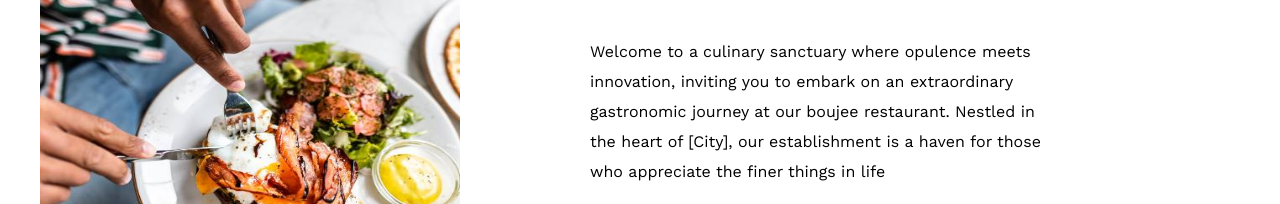
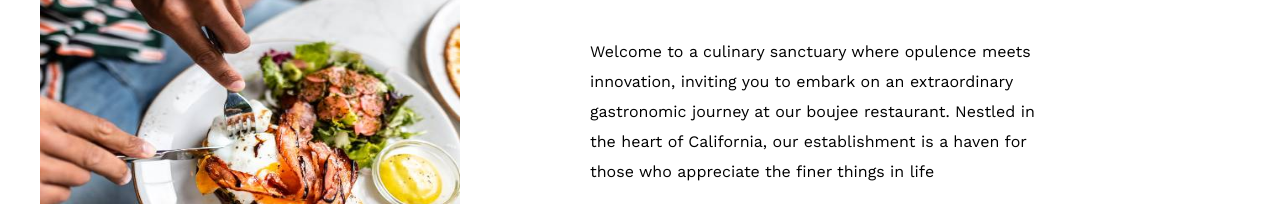
Before and after one commit to riya1604/OCTANET-JANUARY-TASK-01, a plain HTML site: page index.html in a window 1280 px wide. Shown: the part 1141-1345 px from the top of the page. Drawn offline with nearby package versions, Linux system fonts and the light colour scheme; a web font is replaced by a local one.

Commit message:
Update index.html

```diff
--- a/index.html
+++ b/index.html
@@ -67,7 +67,7 @@
 
         <div class="right-2">
           <h2>WHERE THE FLAVOR INEBRIATES YOU</h2>
-          <p>Welcome to a culinary sanctuary where opulence meets innovation, inviting you to embark on an extraordinary gastronomic journey at our boujee restaurant. Nestled in the heart of [City], our establishment is a haven for those who appreciate the finer things in life </p>
+          <p>Welcome to a culinary sanctuary where opulence meets innovation, inviting you to embark on an extraordinary gastronomic journey at our boujee restaurant. Nestled in the heart of California, our establishment is a haven for those who appreciate the finer things in life </p>
           <p>
            As you step into our lavishly adorned space, be prepared to be transported into a realm where culinary artistry takes center stage, and every detail is meticulously curated to indulge your senses.</p>
             <img src="images/section1-2.jpg" alt="">
```
